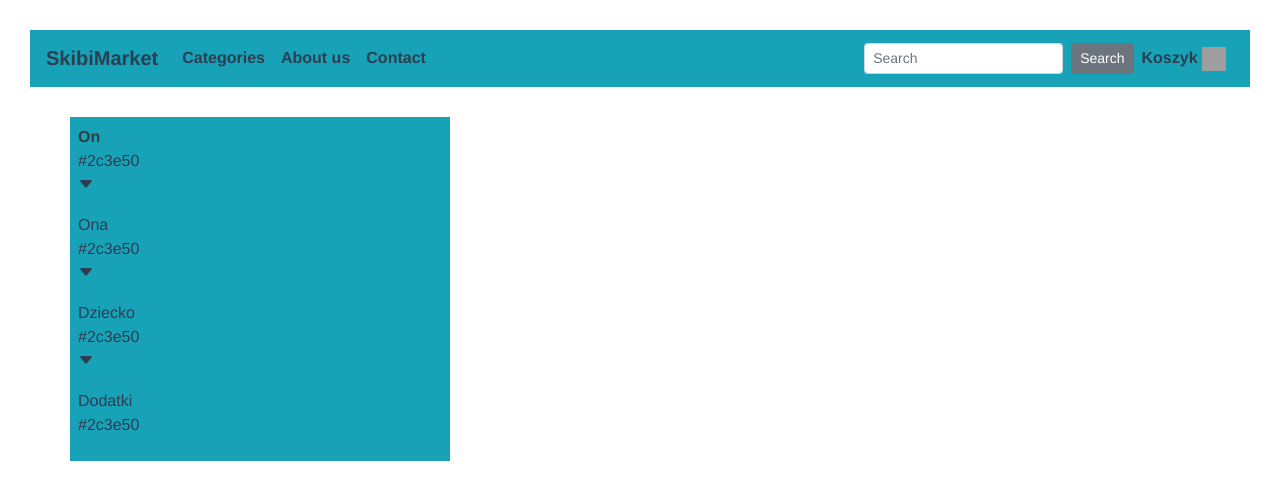
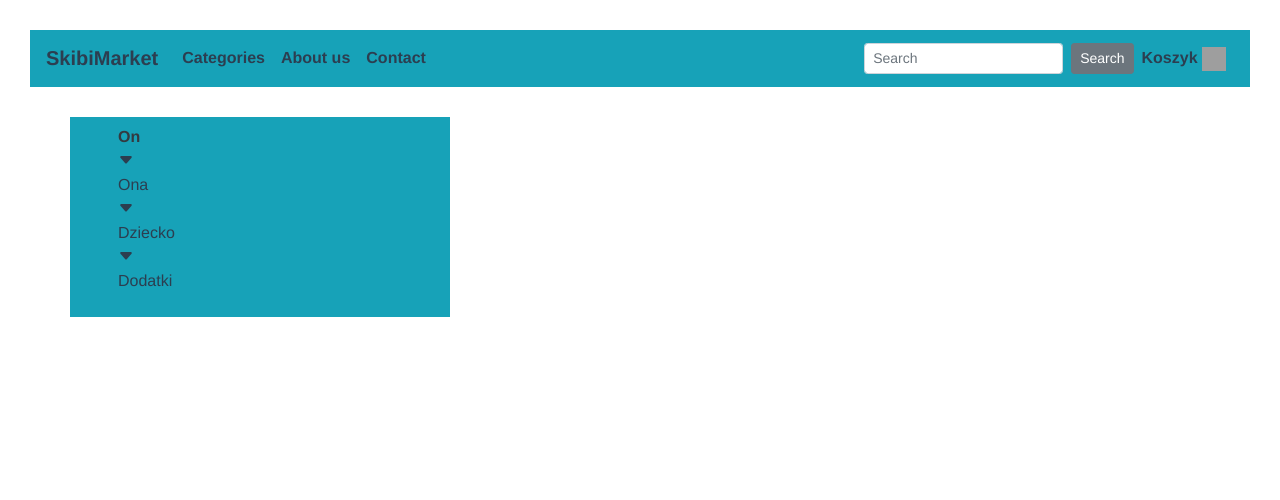
Before and after one commit to Kasia94/vue-e-commerce, a Vue app: page /category/1 in a window 1280 px wide. Shown: the top 500 px of the page. Built offline with nearby package versions, Linux system fonts and the light colour scheme; data requests are answered from the project's data file; grey boxes are pictures that could not be loaded.

Commit message:
fix-drop-down

```diff
--- a/src/components/List.vue
+++ b/src/components/ListItem.vue
@@ -11,7 +11,7 @@
       >
         {{ item.name }}
       </router-link>
-      #2c3e50
+
       <b-icon
         v-if="item.children.length"
         icon="caret-down-fill "
@@ -20,7 +20,7 @@
     </a>
 
     <ul>
-      <List
+      <ListItem
         v-for="some in item.children"
         v-show="open"
         :key="some.name"
@@ -30,12 +30,12 @@
   </li>
 </template>
 <script>
-import List from '@/components/List'
+import ListItem from '@/components/ListItem'
 
 export default {
-  name: 'List',
+  name: 'ListItem',
   components: {
-    List
+    ListItem
   },
   props: {
     item: {
--- a/src/views/Category.vue
+++ b/src/views/Category.vue
@@ -5,11 +5,13 @@
         class=" w-22 p-2 bg-info text-dark"
         cols="4"
       >
-        <List
-          v-for="item in getItemsForCategoryTree"
-          :key="item.id"
-          :item="item"
-        />
+        <ul>
+          <ListItem
+            v-for="item in getItemsForCategoryTree"
+            :key="item.id"
+            :item="item"
+          />
+        </ul>
       </b-col>
       <b-col
         cols="8"
@@ -22,11 +24,11 @@
 </template>
 
 <script>
-import List from '@/components/List.vue'
+import ListItem from '@/components/ListItem.vue'
 import { mapGetters, mapActions } from 'vuex'
 export default {
   components: {
-    List
+    ListItem
   },
   props: {
     id: {
```
